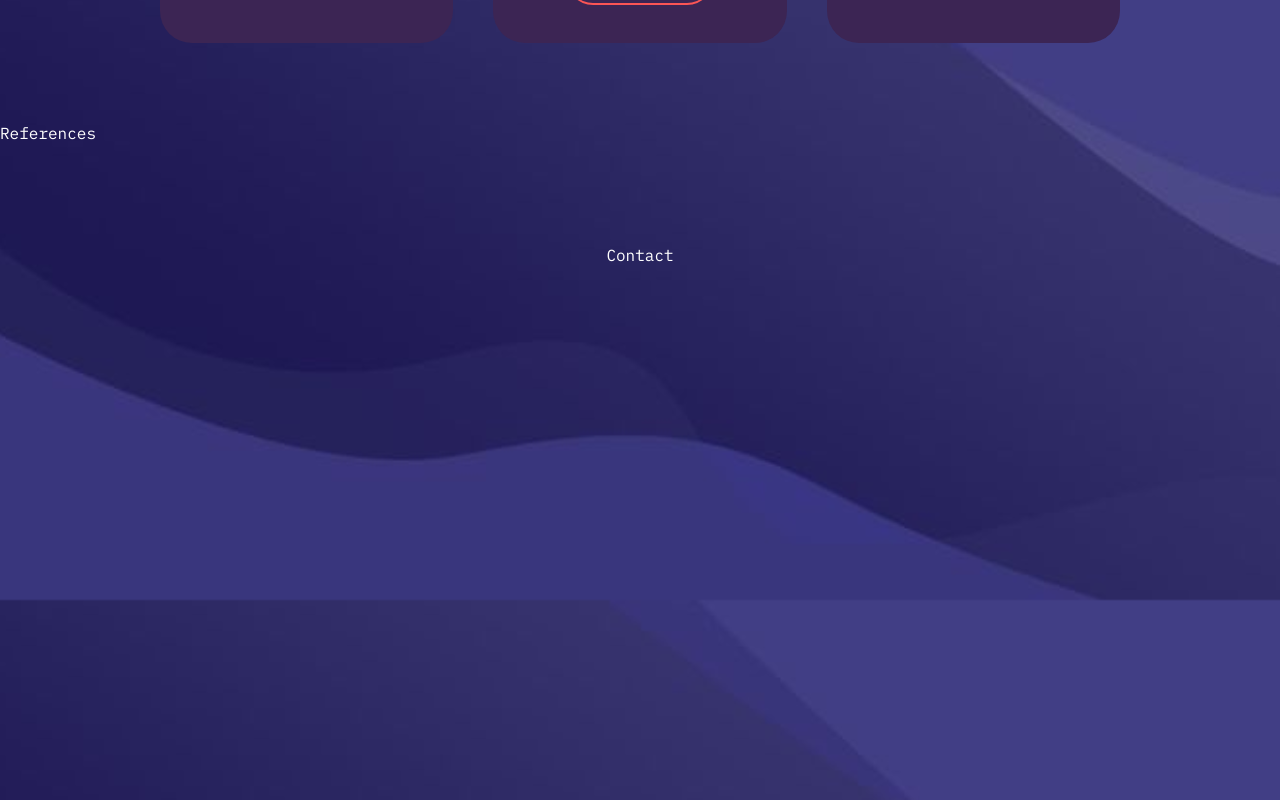
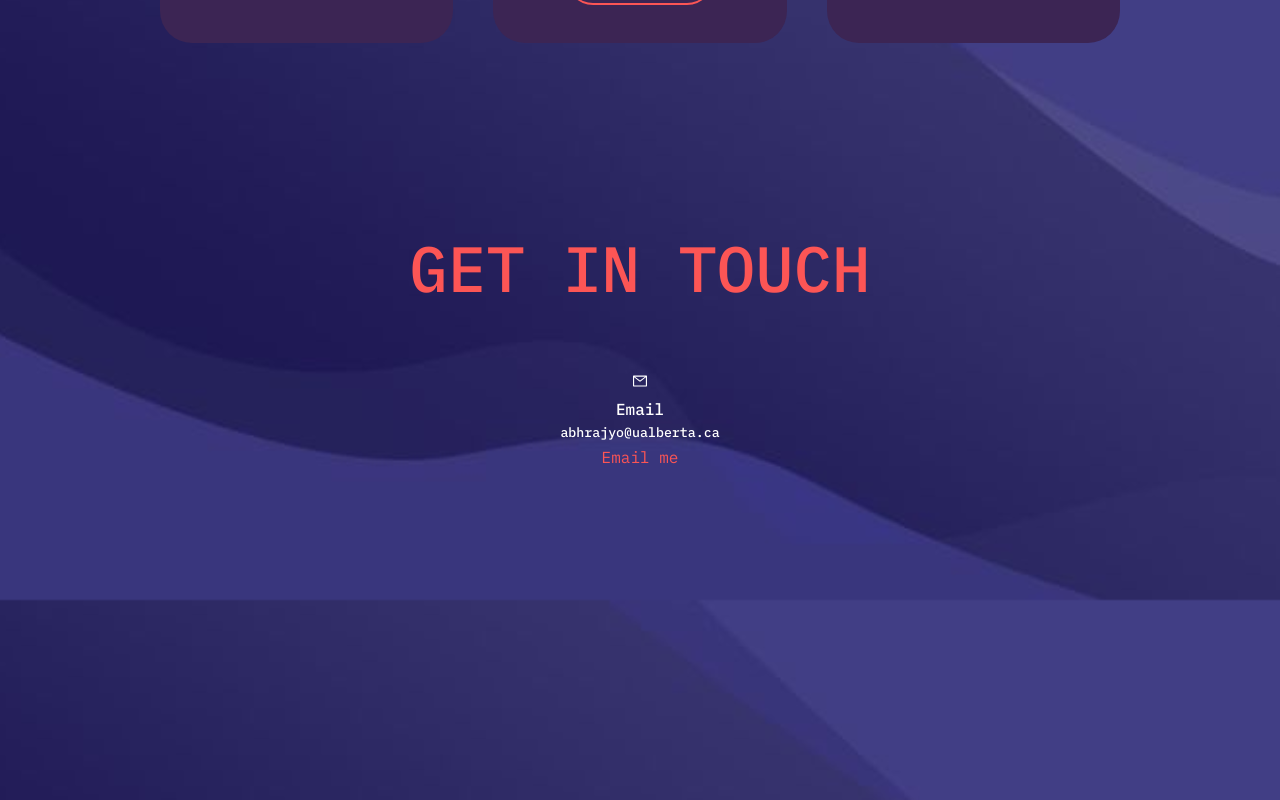
Before and after one commit to AbhroChowdhury/Personal-Website-Abhro, a React (Create React App) app in the folder react-portfolio-abhro/: page / in a window 1280 px wide. Shown: the part 4200-5000 px from the top of the page. Built offline with nearby package versions, Linux system fonts and the light colour scheme.

Commit message:
working on contact

```diff
--- a/react-portfolio-abhro/src/App.jsx
+++ b/react-portfolio-abhro/src/App.jsx
@@ -4,7 +4,6 @@
 import About from './components/about/About'
 import Experience from './components/experience/Experience'
 import Portfolio from './components/portfolio/Portfolio'
-import References from './components/references/References'
 import Contact from './components/contact/Contact'
 import Footer from './components/footer/Footer'
 
@@ -16,7 +15,6 @@
         <About />
         <Experience />
         <Portfolio />
-        <References />
         <Contact />
         <Footer />
 
--- a/react-portfolio-abhro/src/components/contact/Contact.jsx
+++ b/react-portfolio-abhro/src/components/contact/Contact.jsx
@@ -1,9 +1,27 @@
 import React from 'react'
 import './contact.css'
+import {AiOutlineMail} from 'react-icons/ai'
 
 const Contact = () => {
   return (
-    <section id='contact'>Contact</section>
+    <section id='contact'>
+        <h2>GET IN TOUCH</h2>
+
+        <div className="container contact__container">
+          <div className="contact__options">
+            <article className='contact__option'>
+              <AiOutlineMail/>
+              <h4>Email</h4>
+              <h5>abhrajyo@ualberta.ca</h5>
+              <a href="mailto: abhrajyo@ualberta.ca">Email me</a>
+            </article>
+          </div>
+          <form action=""></form>
+        </div>
+
+
+
+    </section>
   )
 }
 
--- a/react-portfolio-abhro/src/components/contact/contact.css
+++ b/react-portfolio-abhro/src/components/contact/contact.css
@@ -0,0 +1,3 @@
+#contact h2 {
+    font-size: 4rem;
+}
--- a/react-portfolio-abhro/src/components/footer/Footer.jsx
+++ b/react-portfolio-abhro/src/components/footer/Footer.jsx
@@ -3,7 +3,7 @@
 
 const footer = () => {
   return (
-    <div>footer</div>
+    <div></div>
   )
 }
 
--- a/react-portfolio-abhro/src/components/references/References.jsx
+++ /dev/null
@@ -1,10 +0,0 @@
-import React from 'react'
-import './references.css'
-
-const References = () => {
-  return (
-    <div>References</div>
-  )
-}
-
-export default References
```
Also changed, not shown: react-portfolio-abhro/src/components/references/references.css (deleted).
